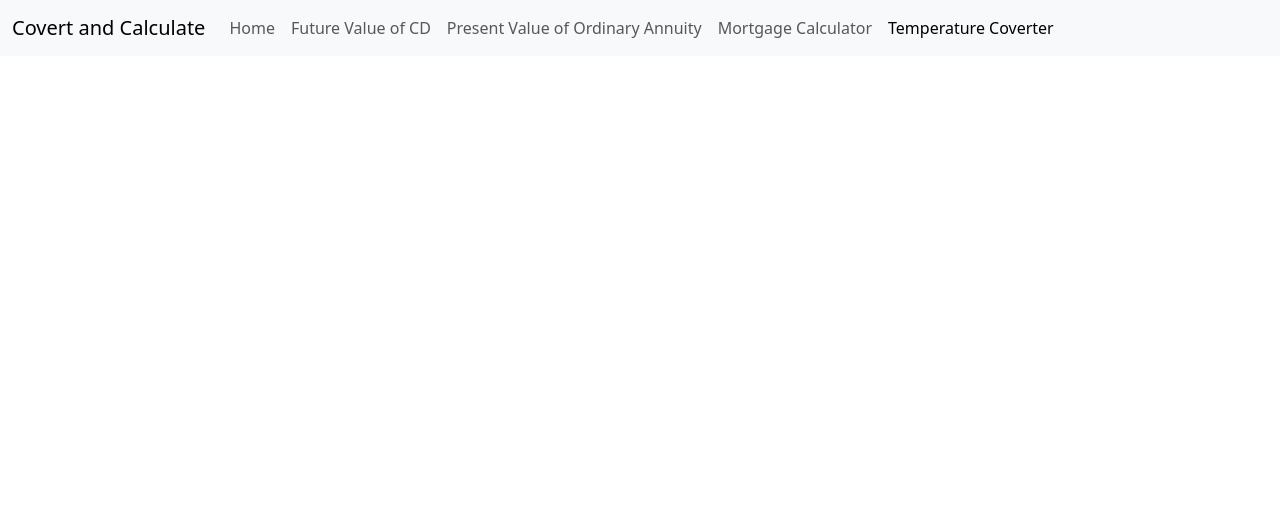
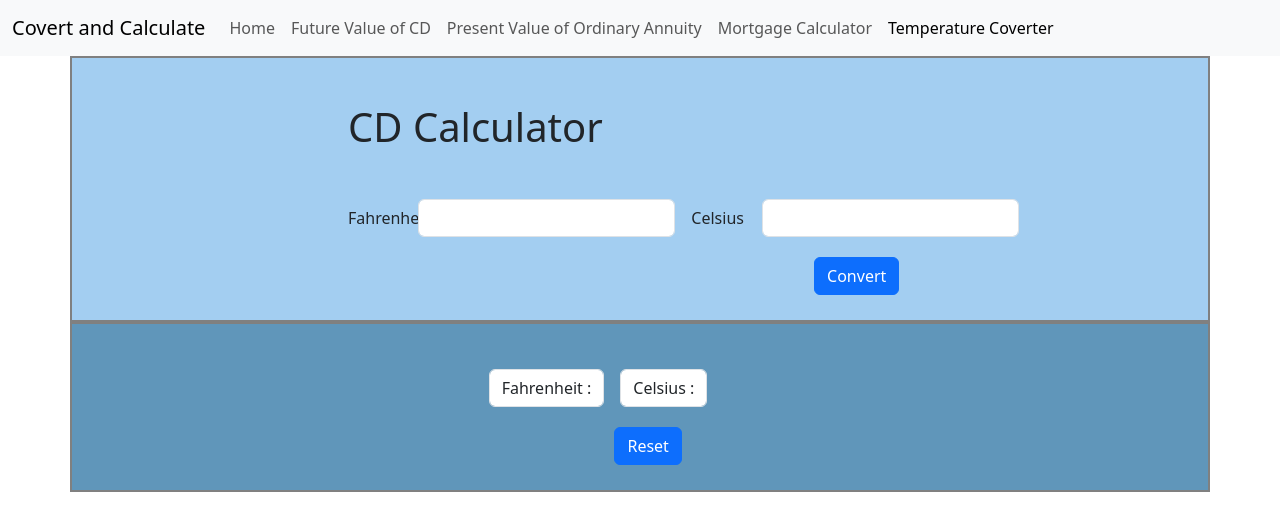
Before and after one commit to LeilaC1/Week3-project, a plain HTML site: page temp.html in a window 1280 px wide. Drawn offline with nearby package versions, Linux system fonts and the light colour scheme.

Commit message:
did temp need improvement in scripts

```diff
--- a/temp.html
+++ b/temp.html
@@ -45,3 +45,70 @@
 
 
     </header>
+
+    <main>
+        <section class="container" style= "padding-left: 20%; " id="cal3">
+            <div class="row">
+                <div class="col">
+                    <h1>CD Calculator</h1>
+                </div>
+            </div>
+            <div class="row g-3 align-items-center">
+                <div class="col-sm-1">
+                  <label for="inputFahrenheit" class="col-form-label">Fahrenheit</label>
+                </div>
+                <div class="col-auto">
+                  <input type="number" id="inputFahrenheit" class="form-control" aria-describedby="inputFahrenheitHelp">
+                </div>
+                <div class="col-sm-1">
+                  <label for="inputCelsius" class="col-form-label">Celsius</label>
+                </div>
+                <div class="col-auto">
+                  <input type="number" id="inputCelsius" class="form-control" aria-describedby="inputCelsiusHelp">
+                </div>
+              </div>
+
+              <!--buttons-->
+              <div style="padding-left: 56%;">
+                <input class="btn btn-primary" id="convertBtn" type="button" value="Convert"/>
+                </div>
+        </section>
+
+
+              <!--output-->
+              <section>
+    <div class="container" id="cal4" style= "padding-left: 20%;">
+        <div class="row g-3 align-items-center">
+            <div class="col-sm-2">
+              <label  for="answerField5" class="col-form-label"> </label>
+            </div>
+            <div class="col-auto">
+              <output type="output1" id="answerField5" readonly class="form-control">Fahrenheit :</output>
+            </div>
+            <div class="col-auto">
+                <output type="output2" id="answerField6" readonly class="form-control">Celsius :</output>
+              </div>
+          </div>
+          <div style="padding-left: 33%;">
+            <input class="btn btn-primary" id="resetBtn" type="button" value="Reset"/>
+            </div>
+
+
+    </section>
+
+
+    </main>
+
+
+
+
+
+
+
+</body>
+
+
+
+
+
+</html>
```
Also changed, not shown: scripts/temp.js (added, +27 -0 lines).
